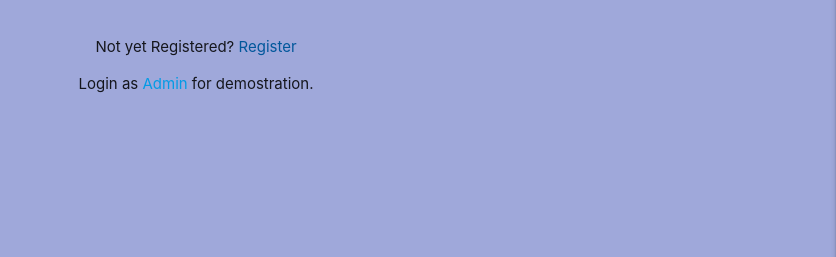
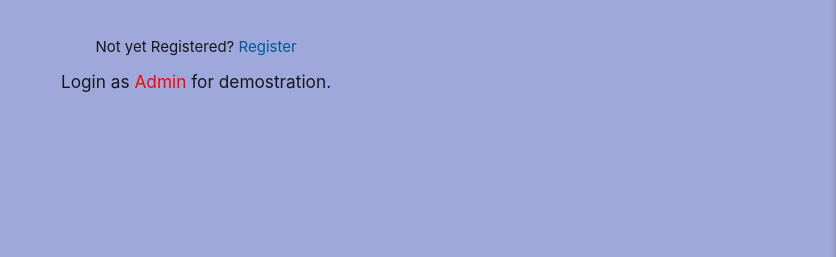
Before and after one commit to fabiodearaujo/bug_tracker_mp3, a Flask app: page /login in a window 1280 px wide. Shown: the part 543-800 px from the top of the page, without its empty margins (444-1280 px from the left). Run offline with Flask 2, Linux system fonts and the light colour scheme; some libraries are stand-ins or nearby versions.

Commit message:
Updated color ov Admin test link to login to create more contrast

```diff
--- a/templates/login.html
+++ b/templates/login.html
@@ -50,8 +50,9 @@
             <p class="center-align">
                 Not yet Registered?
                 <a href="{{ url_for('register') }}" class="light-blue-text text-darken-4">Register</a>
-                <p class="center-align">Login as <a href="{{ url_for('admin_login') }}">Admin</a> for demostration.</p>
             </p>
+            <h6 class="center-align">Login as <a href="{{ url_for('admin_login') }}" style="color: red;">Admin</a> for demostration.
+            </h6>
         </div>
     </div>
 {% endblock %}
```
